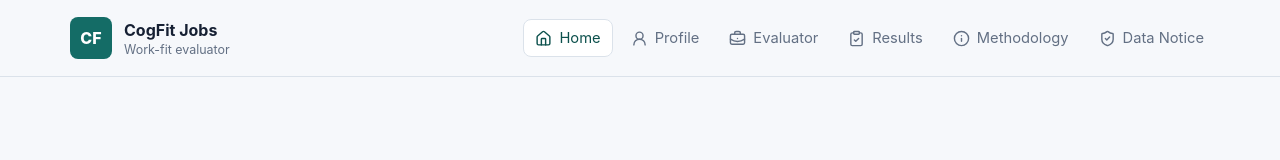
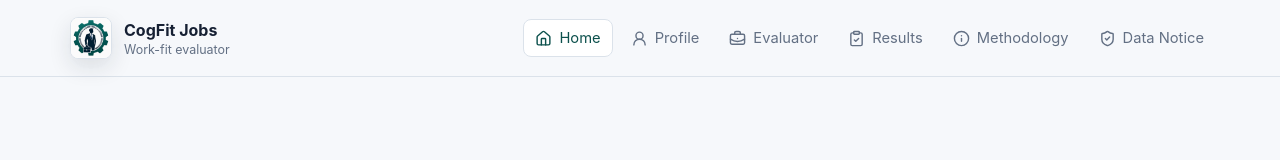
Before and after one commit to Angry-TacoZ/cogfit-jobs, a React (Vite) app: page / in a window 1280 px wide. Shown: the top 160 px of the page. Built offline with nearby package versions, Linux system fonts and the light colour scheme.

Commit message:
Add CogFit Jobs brand mark

```diff
--- a/src/App.jsx
+++ b/src/App.jsx
@@ -7,6 +7,7 @@ import ResultsPage from './pages/ResultsPage';
 import Methodology from './pages/Methodology';
 import DataNotice from './pages/DataNotice';
 import { loadGeneratedProfile } from './lib/storage';
+import cogfitMark from './assets/cogfit-jobs-mark.png';
 
 const routes = {
   home: HomePage,
@@ -54,7 +55,9 @@ export default function App() {
     <div className="app-shell">
       <header className="topbar">
         <button className="brand" onClick={() => go('home')} aria-label="Go to home">
-          <span className="brand-mark">CF</span>
+          <span className="brand-mark">
+            <img src={cogfitMark} alt="" aria-hidden="true" />
+          </span>
           <span>
             <strong>CogFit Jobs</strong>
             <small>Work-fit evaluator</small>
--- a/src/styles.css
+++ b/src/styles.css
@@ -65,14 +65,21 @@ button {
 }
 
 .brand-mark {
-  display: grid;
-  place-items: center;
+  display: block;
   width: 42px;
   height: 42px;
   border-radius: 8px;
-  background: var(--accent);
-  color: white;
-  font-weight: 800;
+  background: white;
+  border: 1px solid var(--line);
+  overflow: hidden;
+  box-shadow: 0 8px 22px rgba(20, 31, 52, 0.12);
+}
+
+.brand-mark img {
+  display: block;
+  width: 100%;
+  height: 100%;
+  object-fit: cover;
 }
 
 .brand strong,
```
Also changed, not shown: src/assets/cogfit-jobs-mark.png (added).
